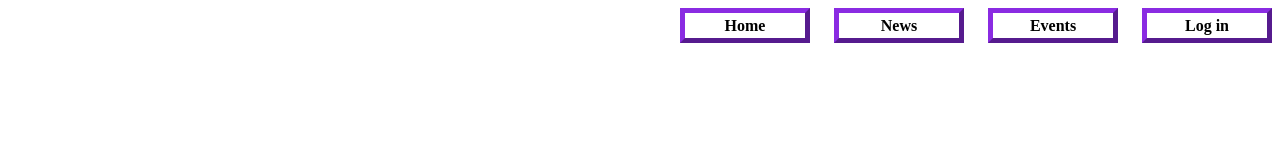
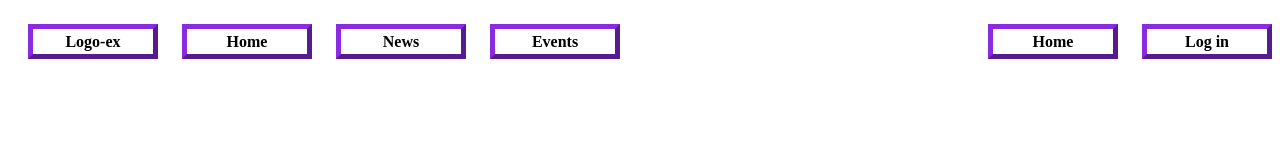
Before and after one commit to TTNguyenDev/TravelProject, a plain HTML site: page cover.html in a window 1280 px wide. Drawn offline with Linux system fonts and the light colour scheme.

Commit message:
Add files via upload

```diff
--- a/cover.html
+++ b/cover.html
@@ -3,22 +3,21 @@
 <head>
 <style>
     #header{
+        display:flex;
+    }
+    #header_left{
         display: flex;
-        justify-content: flex-end;
+        flex-direction: column;
     }
-
     #header_right {
-        display: flex;
+        float: left;
+        margin-left:auto;
     }
-
     ul {
       list-style: none;
       padding: 0;
-      margin: 0;
     }
-
     li {
-
       display: inline-block;
       border: 5px outset blueviolet;
       width: 120px;
@@ -27,7 +26,6 @@
       text-align: center;
       margin-left: 20px;
     }
-
     li a {
       text-decoration: none;
       font-weight: bold;
@@ -35,18 +33,23 @@
       padding-left: 30px;
       padding-right: 30px;
     }
-
 </style>
     <title>Vietnam travel and stay</title>
     <meta charset="utf-8">
 </head>
 <body>
 <div id="header">
+    <div id="header_left">
+            <ul>
+                <li><a href="#">Logo-ex</a></li>
+                <li><a href="#">Home</a></li>
+                <li><a href="#">News</a></li>
+                <li><a href="#">Events</a></li>
+            </ul>
+    </div>
     <div id="header_right">
         <ul>
             <li><a href="#">Home</a></li>
-            <li><a href="#">News</a></li>
-            <li><a href="#">Events</a></li>
             <li><a href="#">Log in</a></li>
         </ul>
     </div>
```
